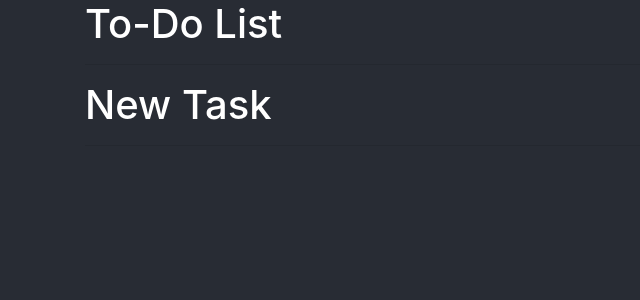
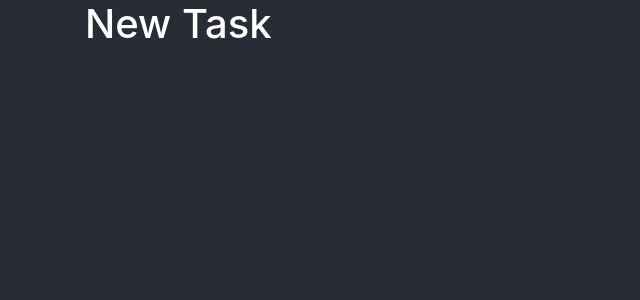
Before and after one commit to hfish063/todo-list, a React (Create React App) app in the folder src/main/frontend/: page /task in a window 1280 px wide. Shown: the top 300 px of the page, without its empty margins (0-640 px from the left). Built offline with nearby package versions, Linux system fonts and the light colour scheme.

Commit message:
Removed debugging comment(s)

```diff
--- a/src/main/frontend/src/component/TodoListApp.jsx
+++ b/src/main/frontend/src/component/TodoListApp.jsx
@@ -6,18 +6,7 @@ import TaskComponent from "./TaskComponent";
 class TodoListApp extends Component {
     render() {
         return (
-            // temp comment for debugging purposes:
-            // <>
-            //     <h1>To-do List Application</h1>
-            //     <hr></hr>
-            //     <ListTasksComponent/>
-            //     <hr></hr>
-            // </>
-
             <>
-            <h1>To-Do List</h1>
-            <hr></hr>
-
             <BrowserRouter>
                 <Routes>
                     <Route path="/" element={<ListTasksComponent />} />
```
